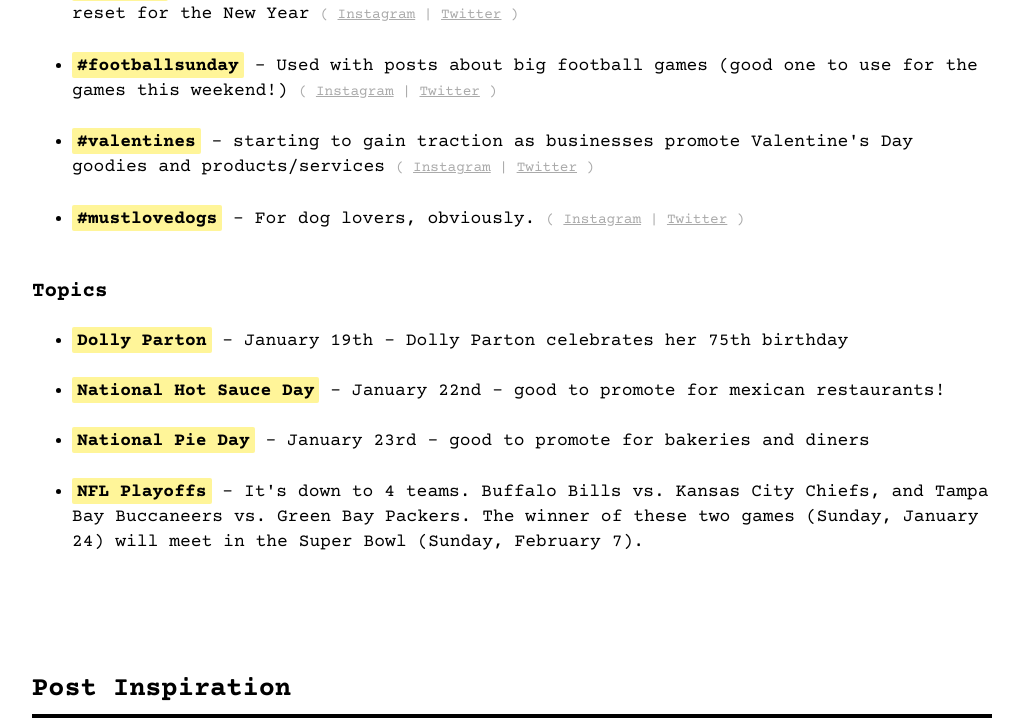
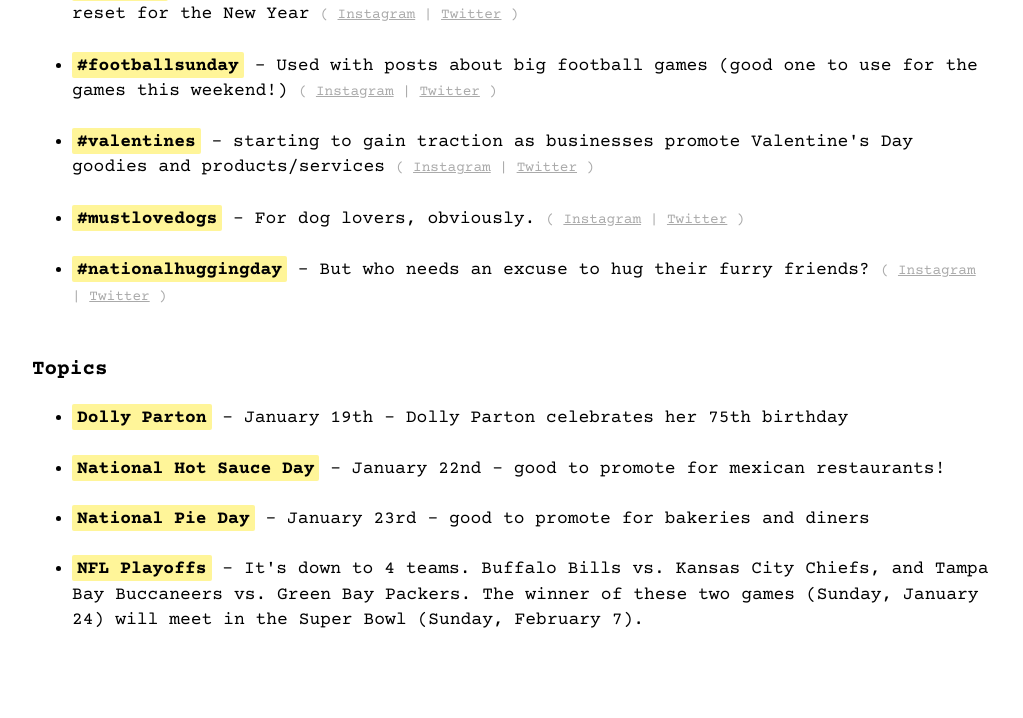
Before and after one commit to davidpots/posty, a Jekyll site: the page built from index.markdown, in a window 1280 px wide and 900 px high, scrolled down 311 px, cut to the strip 0-718 px from the top of the window. Shown: the whole strip, without its empty margins (128-1151 px from the left). Built offline with Jekyll 4.4.1, drawn with Linux system fonts in a browser that asks for light colours.

Commit message:
Update hashtags.yml

```diff
--- a/_data/hashtags.yml
+++ b/_data/hashtags.yml
@@ -12,3 +12,6 @@
 
 - name: mustlovedogs
   description: For dog lovers, obviously.
+
+- name: nationalhuggingday
+  description: But who needs an excuse to hug their furry friends?
```
